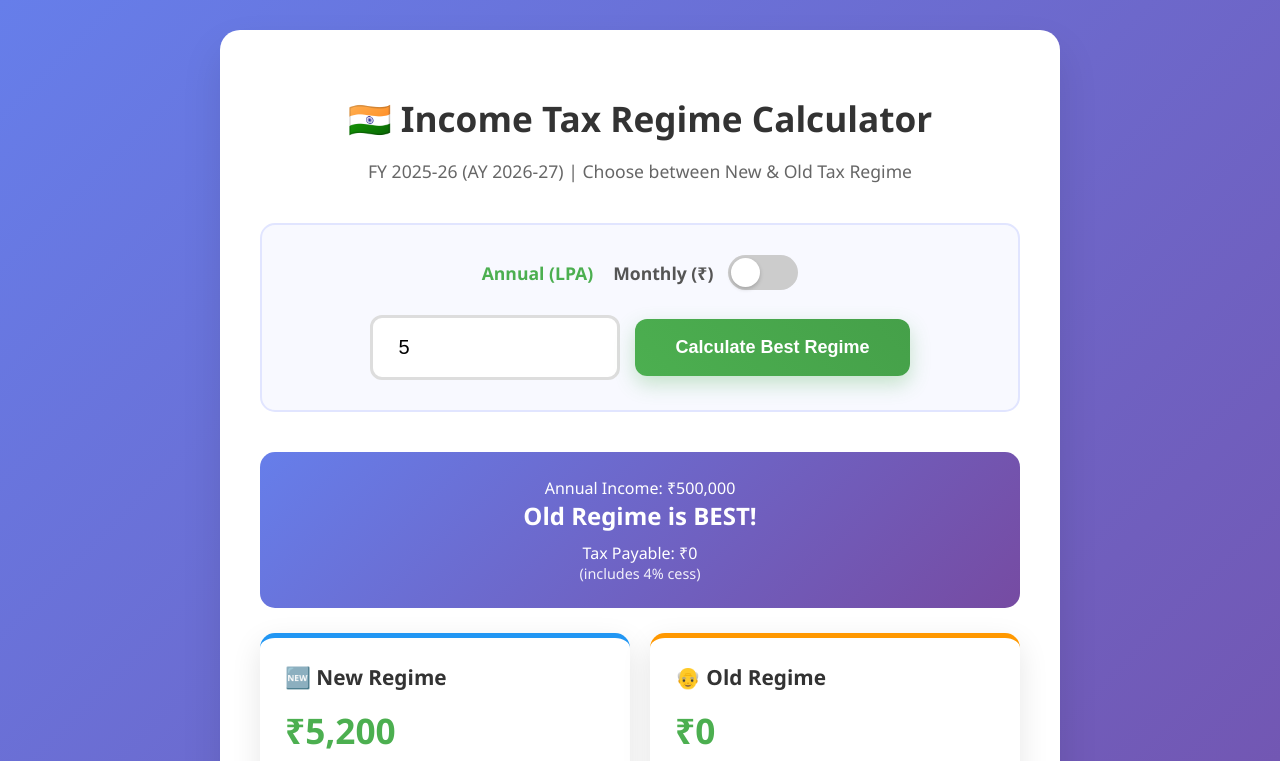
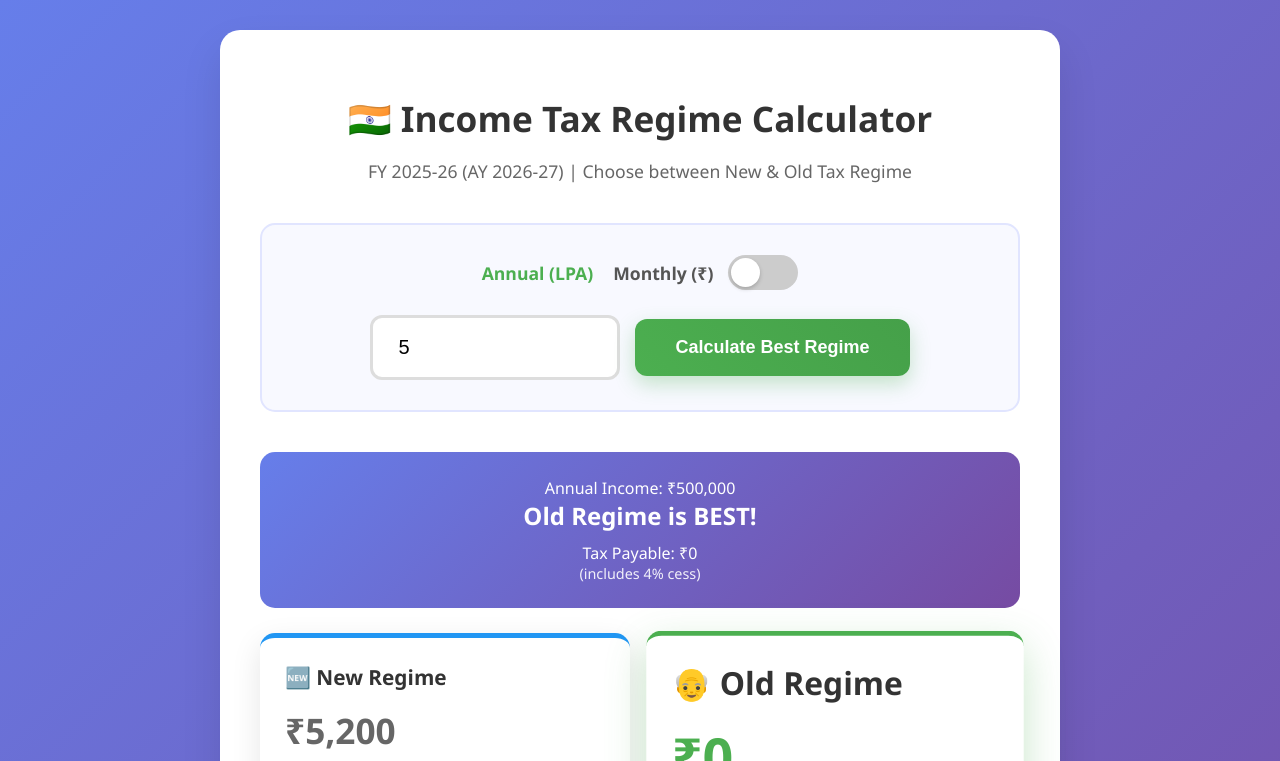
Before and after one commit to SyedAbdhaheer73/Income-Tax-Regime-Comparator, a plain HTML site: page index.html in a window 1280 px wide. Both pictures are taken after typing "5" into the empty fields and a click on the button "Calculate Best Regime". Shown: the top 761 px of the page. Drawn offline with Linux system fonts and the light colour scheme.

Commit message:
Enhance tax regime display and logic
Added styling for the best regime card and updated logic to prefer the New Regime when taxes are equal.

```diff
--- a/index.html
+++ b/index.html
@@ -176,6 +176,12 @@
             border-top-color: #FF9800;
         }
 
+        .regime-card.best-regime {
+            border-top-color: #4CAF50 !important;
+            box-shadow: 0 15px 40px rgba(76,175,80,0.3);
+            transform: scale(1.02);
+        }
+
         .regime-title {
             font-size: 1.3em;
             font-weight: bold;
@@ -327,26 +333,39 @@
             let totalDed = 250000; // 80C + 80D + NPS
             const taxOldWithDed = calculateTaxOld(salary, totalDed);
 
-            const betterRegime = taxNew < taxOldWithDed ? 'New Regime' : 'Old Regime';
-            const minTax = Math.min(taxNew, taxOldWithDed);
+            // **NEW LOGIC**: If taxes equal, prefer New Regime
+            let betterRegime, minTax, bestTaxNew, bestTaxOld;
+            if (taxNew <= taxOldWithDed) {
+                betterRegime = 'New Regime';
+                minTax = taxNew;
+                bestTaxNew = true;
+                bestTaxOld = false;
+            } else {
+                betterRegime = 'Old Regime';
+                minTax = taxOldWithDed;
+                bestTaxNew = false;
+                bestTaxOld = true;
+            }
 
             let html = `
                 <div class="summary-card">
                     <div>Annual Income: ₹${salary.toLocaleString()}</div>
                     <div class="best-regime">${betterRegime} is BEST!</div>
                     <div>Tax Payable: ₹${minTax.toLocaleString()}</div>
-                    <div style="font-size:0.9em; opacity:0.9;">(includes 4% cess)</div>
+                    <div style="font-size:0.9em; opacity:0.9;">
+                        ${taxNew === taxOldWithDed ? '(Taxes equal - New Regime preferred)' : '(includes 4% cess)'}
+                    </div>
                 </div>
 
                 <div class="tax-comparison">
-                    <div class="regime-card new-regime">
+                    <div class="regime-card new-regime ${bestTaxNew ? 'best-regime' : ''}">
                         <div class="regime-title">🆕 New Regime</div>
-                        <div class="tax-amount">₹${taxNew.toLocaleString()}</div>
+                        <div class="tax-amount" style="color: ${bestTaxNew ? '#4CAF50' : '#666'}">₹${taxNew.toLocaleString()}</div>
                         <div>No deductions allowed (except standard ₹50k)</div>
                     </div>
-                    <div class="regime-card old-regime">
+                    <div class="regime-card old-regime ${bestTaxOld ? 'best-regime' : ''}">
                         <div class="regime-title">👴 Old Regime</div>
-                        <div class="tax-amount" style="color: ${taxOldWithDed < taxNew ? '#4CAF50' : '#f44336'}">₹${taxOldWithDed.toLocaleString()}</div>
+                        <div class="tax-amount" style="color: ${bestTaxOld ? '#4CAF50' : '#666'}">₹${taxOldWithDed.toLocaleString()}</div>
                         <div>After ₹2.5L+ deductions</div>
                     </div>
                 </div>
```
